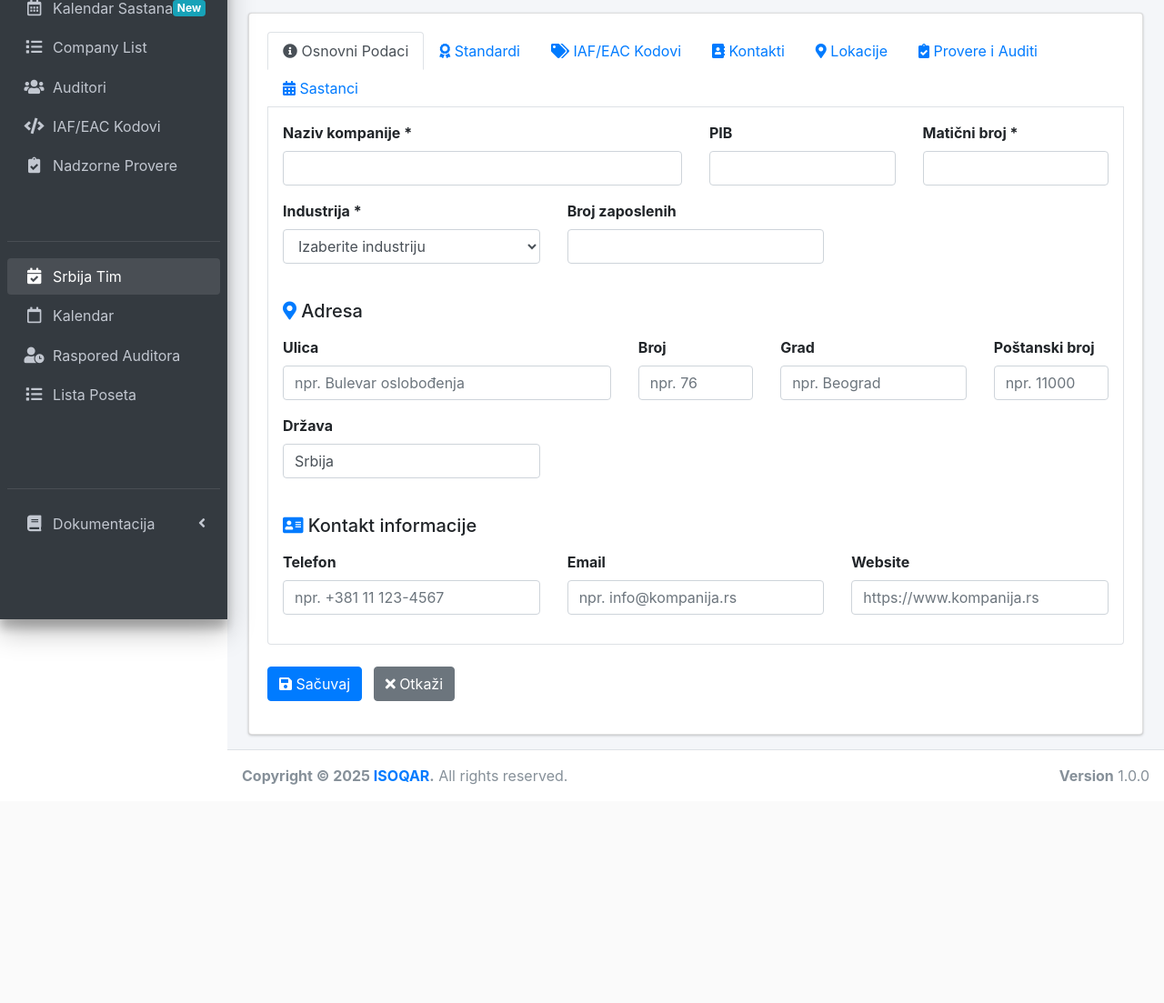
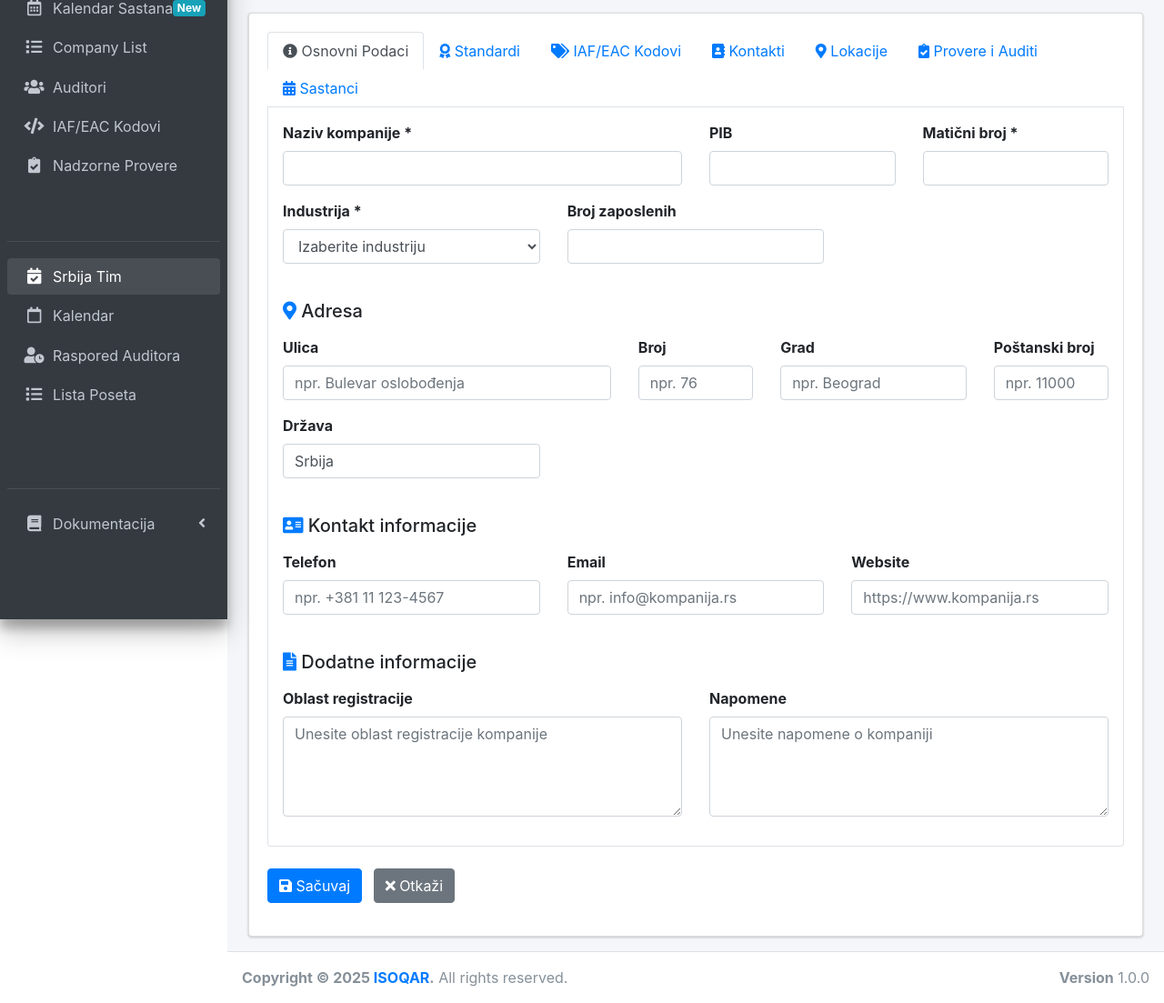
Before and after one commit to Darkonyks/iasoqar-app, a Django app: page /company/companies/create/ in a window 1280 px wide. Shown: the part 119-1222 px from the top of the page at 91% size. Before the commit the page ends 982 px from the top, so only its background shows below. Run offline with Django 5.2, Linux system fonts and the light colour scheme; a user stored in the database is signed in; data comes from the database, SQL or seed files in the repository; parts of the project's set-up code (start-up, migrations or seed data) failed here and were passed over; some libraries are stand-ins or nearby versions.

Commit message:
feat: Add 'oblast_registracije' and 'notes' fields to CompanyForm with improved placeholders in the template

```diff
--- a/company/forms.py
+++ b/company/forms.py
@@ -106,14 +106,15 @@ class CompanyForm(forms.ModelForm):
             'phone', 'email', 'website',
 
             # Dodatne informacije
-            'notes'
+            'oblast_registracije', 'notes'
         ]
         widgets = {
             # Numerička polja
             'number_of_employees': forms.NumberInput(attrs={'class': 'form-control'}),
 
             # Tekstualna polja
-            'oblast_registracije': forms.Textarea(attrs={'class': 'form-control', 'rows': 3}),
+            'oblast_registracije': forms.Textarea(attrs={'class': 'form-control', 'rows': 4, 'placeholder': 'Unesite oblast registracije kompanije'}),
+            'notes': forms.Textarea(attrs={'class': 'form-control', 'rows': 4, 'placeholder': 'Unesite napomene o kompaniji'}),
         }
 
     def save(self, commit=True):
--- a/templates/company/company-form.html
+++ b/templates/company/company-form.html
@@ -267,6 +267,31 @@
                       <input type="url" name="{{ form.website.name }}" id="{{ form.website.id_for_label }}"
                              class="form-control {% if form.website.errors %}is-invalid{% endif %}"
                              value="{{ form.website.value|default:'' }}" placeholder="https://www.kompanija.rs">
+                    </div>
+                  </div>
+                </div>
+
+                <!-- Dodatne informacije -->
+                <h5 class="mt-4 mb-3"><i class="fas fa-file-alt text-primary"></i> Dodatne informacije</h5>
+
+                <div class="row">
+                  <div class="col-md-6">
+                    <div class="form-group">
+                      <label for="{{ form.oblast_registracije.id_for_label }}">Oblast registracije</label>
+                      {{ form.oblast_registracije.errors }}
+                      <textarea name="{{ form.oblast_registracije.name }}" id="{{ form.oblast_registracije.id_for_label }}"
+                             class="form-control {% if form.oblast_registracije.errors %}is-invalid{% endif %}"
+                             rows="4" placeholder="Unesite oblast registracije kompanije">{{ form.oblast_registracije.value|default:'' }}</textarea>
+                    </div>
+                  </div>
+
+                  <div class="col-md-6">
+                    <div class="form-group">
+                      <label for="{{ form.notes.id_for_label }}">Napomene</label>
+                      {{ form.notes.errors }}
+                      <textarea name="{{ form.notes.name }}" id="{{ form.notes.id_for_label }}"
+                             class="form-control {% if form.notes.errors %}is-invalid{% endif %}"
+                             rows="4" placeholder="Unesite napomene o kompaniji">{{ form.notes.value|default:'' }}</textarea>
                     </div>
                   </div>
                 </div>
@@ -399,7 +424,7 @@
                         <div class="col-md-12">
                           <div class="form-group">
                             <label for="standard_notes">Napomena</label>
-                            <input type="text" id="standard_notes" name="notes" class="form-control" placeholder="Unesite napomenu (opciono)">
+                            <input type="text" id="standard_notes" name="standard_notes" class="form-control" placeholder="Unesite napomenu (opciono)">
                           </div>
                         </div>
                       </div>
```
